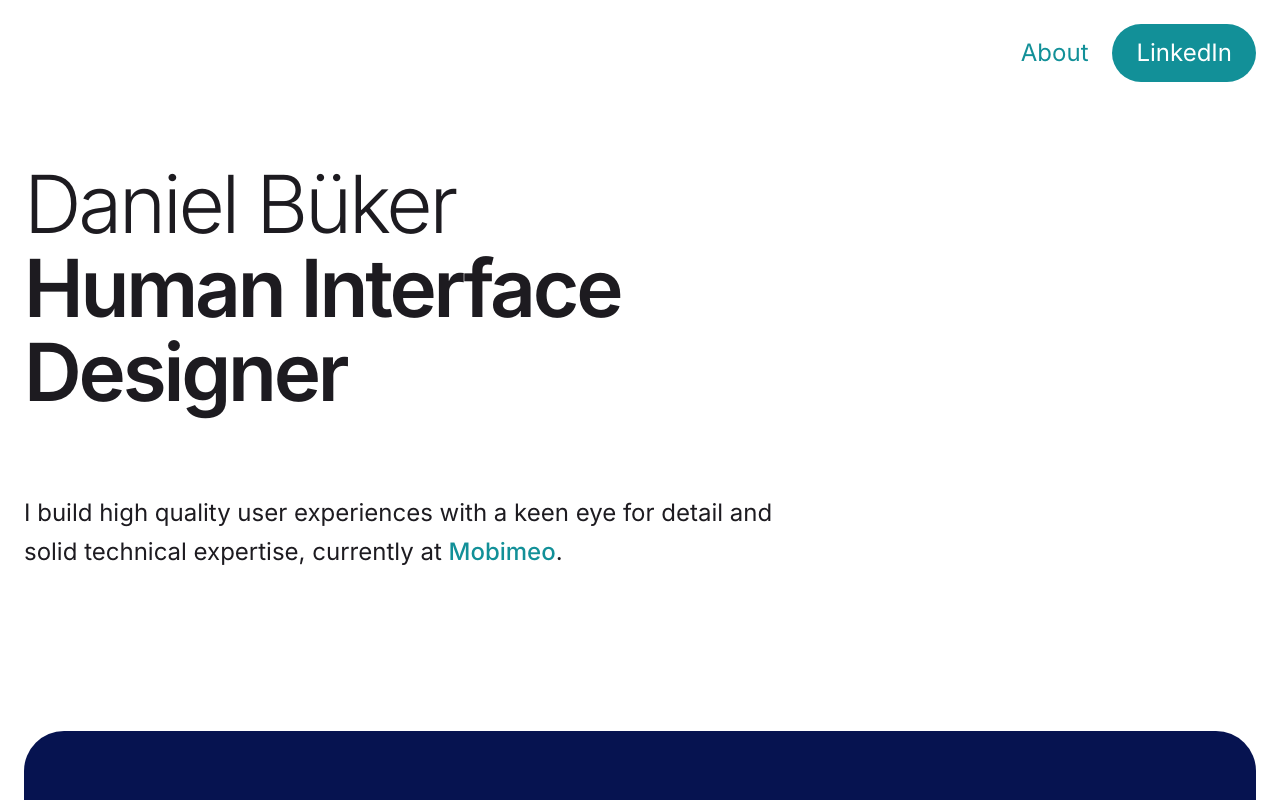
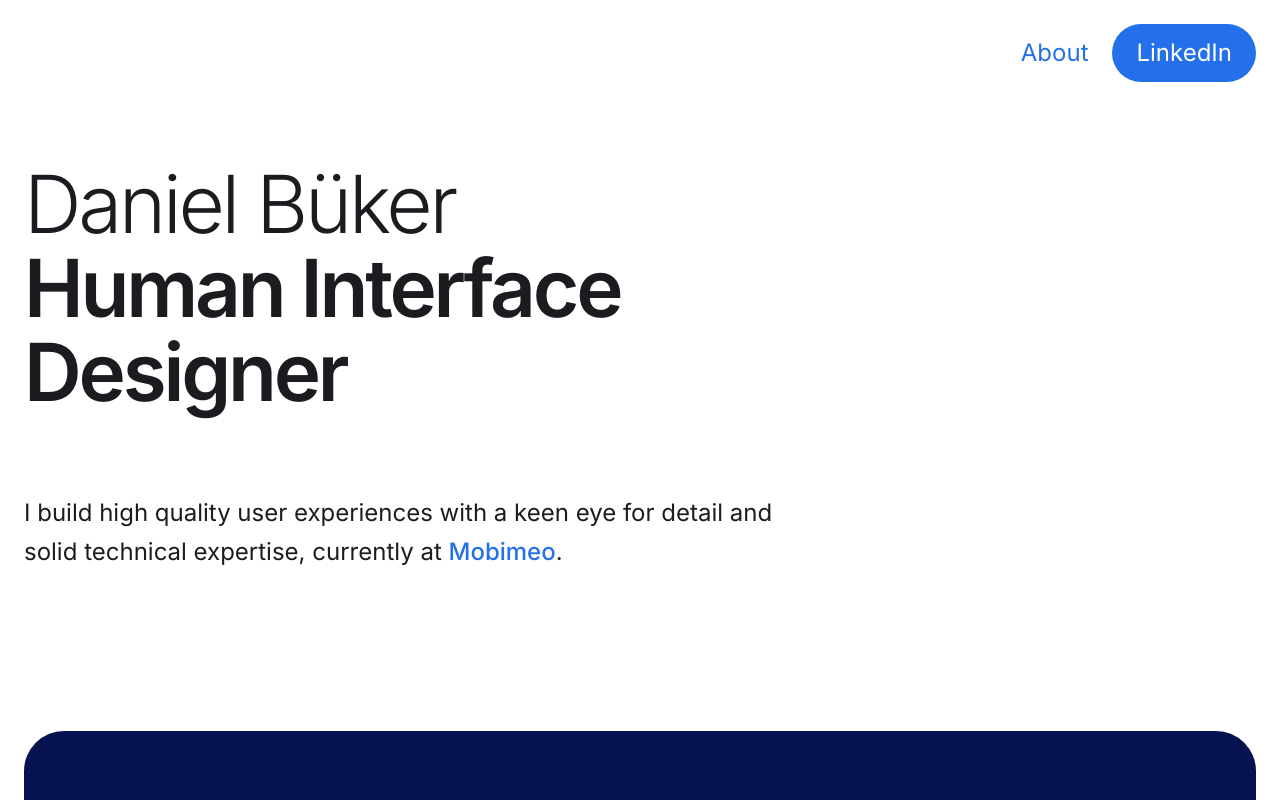
Before and after one commit to dbueker/portfolio-danielbueker, a Nuxt app: page / in a window 1280 px wide. Shown: the top 800 px of the page. Built offline with nearby package versions, Linux system fonts and the light colour scheme.

Commit message:
accent colour update

```diff
--- a/tailwind.config.js
+++ b/tailwind.config.js
@@ -72,7 +72,7 @@ module.exports = {
     },
     colors: {
       //layout lightmode
-      'lightmode-primary': '#129098',
+      'lightmode-primary': '#2470EB',
       'lightmode-on-primary': '#FFFFFF',
       'lightmode-background': '#FFFFFF',
       'lightmode-on-background': '#1D1B20',
@@ -84,7 +84,7 @@ module.exports = {
       'lightmode-on-surface-variant-subdued': '#808080',
       'lightmode-border': '#D7DCE1',
       //layout darkmode
-      'darkmode-primary': '#00E0C6',
+      'darkmode-primary': '#A8C7FA',
       'darkmode-on-primary': '#000000',
       'darkmode-background': '#000000',
       'darkmode-on-background': '#FFFFFF',
```
